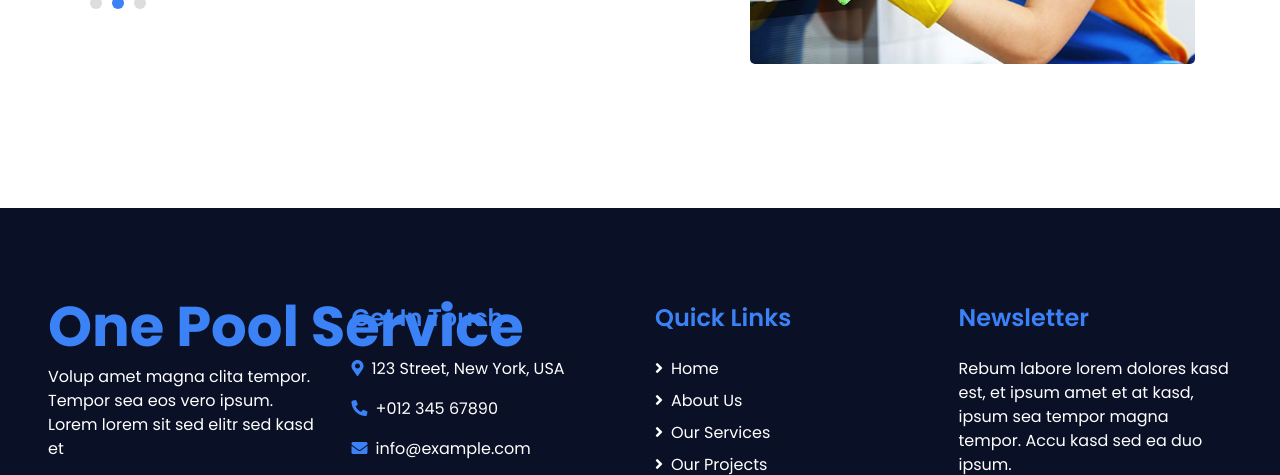
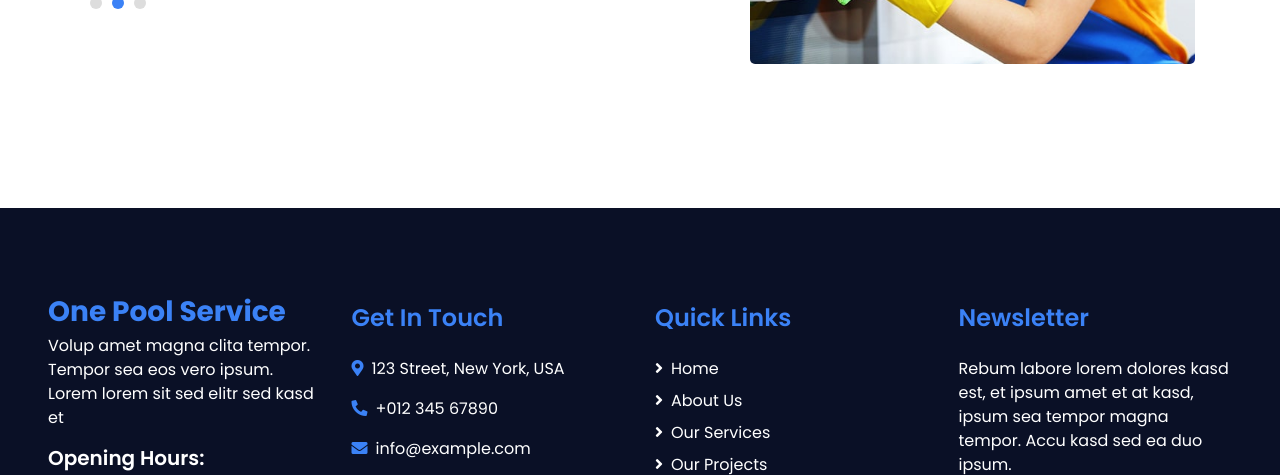
Before and after one commit to TheSnakeWitcher/one-pool-service, a plain HTML site: page index.html in a window 1280 px wide. Shown: the part 3580-4055 px from the top of the page. Drawn offline with nearby package versions, Linux system fonts and the light colour scheme.

Commit message:
remove display in One Pool Service text of footer

```diff
--- a/index.html
+++ b/index.html
@@ -366,7 +366,7 @@
         <div class="row pt-5">
             <div class="col-lg-3 col-md-6 mb-5">
                 <a href="index.html" class="navbar-brand">
-                    <h2 class="m-0 mt-n3 display-4 text-primary">One Pool Service</h2>
+                    <h3 class="m-0 mt-n3 text-primary">One Pool Service</h3>
                 </a>
                 <p>Volup amet magna clita tempor. Tempor sea eos vero ipsum. Lorem lorem sit sed elitr sed kasd et</p>
                 <h5 class="font-weight-semi-bold text-white mb-2">Opening Hours:</h5>
```
